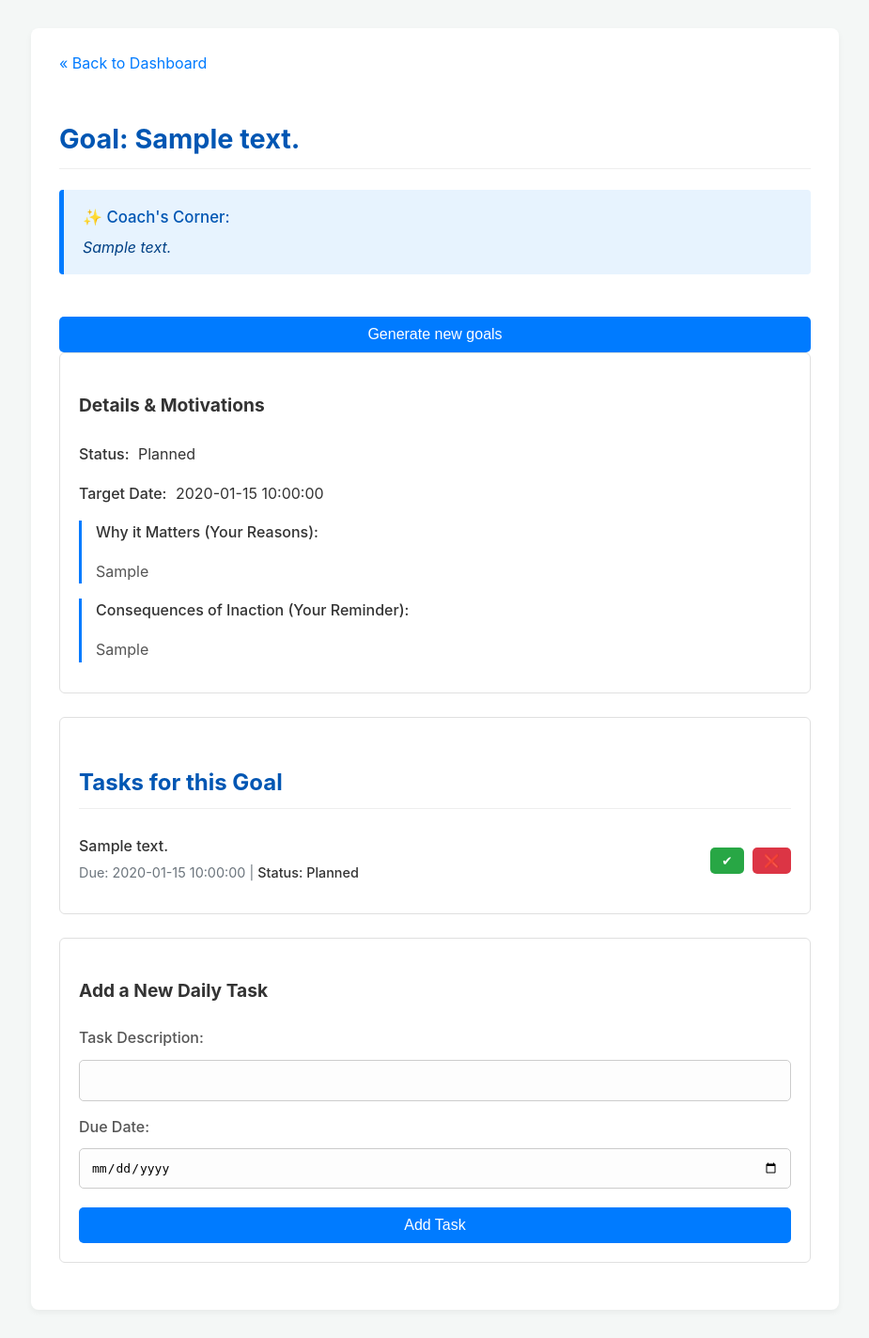
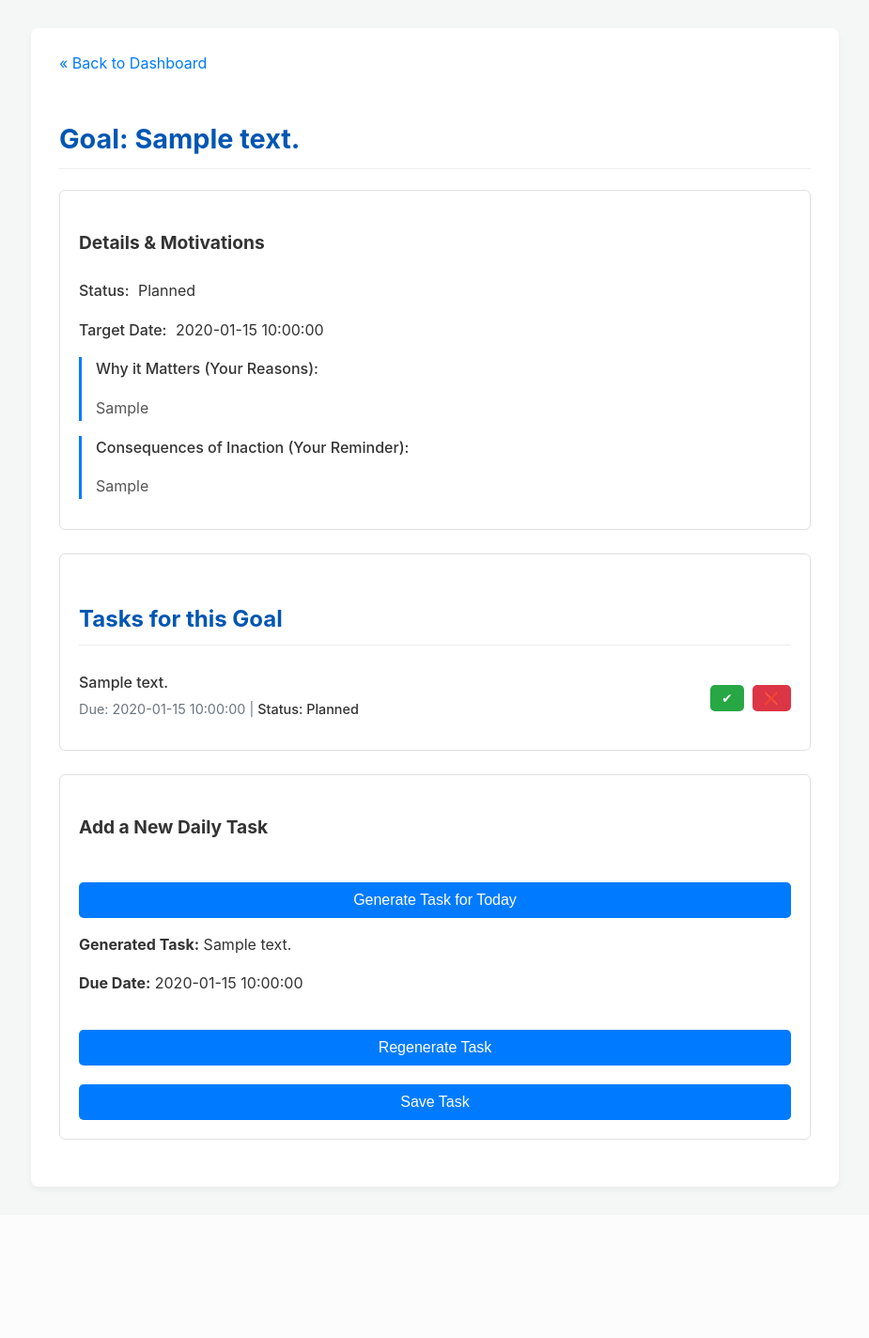
Before and after one commit to bhavani-mahalakshmi/habit-ai, a Flask app: template templates/goal_detail.html in a window 1280 px wide. Shown: the whole page at 94% size, without its empty margins (177-1102 px from the left). After the commit the page ends 1267 px from the top, so only its background shows below. Run offline with Flask 2, Linux system fonts and the light colour scheme; the template is opened without the code that fills it: most values are stand-ins (such as "Sample title", 1, 10 or a date in 2020).

Commit message:
need to update calling the ai model for generating new task

```diff
--- a/app.py
+++ b/app.py
@@ -27,7 +27,8 @@ if not GOOGLE_API_KEY:
     print("🔴 WARNING: GOOGLE_API_KEY environment variable not found. AI features will be disabled.")
 else:
     try:
-        genai.configure(api_key=GOOGLE_API_KEY)
+        # Removed the AI model configuration and call on app reload
+        # genai.configure(api_key=GOOGLE_API_KEY)
         GEMINI_CONFIGURED = True
         print("✅ Gemini API configured successfully.")
     except Exception as e:
@@ -149,75 +150,6 @@ def generate_gemini_message(prompt_text):
         # Uncomment the line below for a detailed stack trace in the console
         # print(traceback.format_exc())
         return f"AI Coach message unavailable (API Error: Please check server logs)."
-
-def generate_weekly_goals(last_week_goals):
-    """
-    Generates a list of goals for the week, either randomly or based on the last week's goals.
-    If last_week_goals is None, generates random goals.
-    If last_week_goals is a string, generates new goals based on it using Gemini.
-    """
-    goal_descriptions = []
-    try:
-        db = get_db()
-        if last_week_goals is None:
-            # Generate random goals
-            goal_descriptions = [
-                "Dedicate 30 minutes daily to learning a new skill.",
-                "Engage in a physical activity for at least 4 days this week.",
-                "Read for 20 minutes each day.",
-                "Practice meditation for 15 minutes daily.",
-                "Complete a personal project milestone.",
-            ]
-        else:
-            # Generate goals based on last_week_goals using Gemini
-            prompt = f"""
-            Act as a helpful personal coach.
-            The user's goals for last week were: "{last_week_goals}".
-            Generate 3 SMART (Specific, Measurable, Achievable, Relevant, Time-bound) goals for the user for this coming week, taking into account what they were working on last week.
-            Please only return a comma separated list of goals.
-            """
-            ai_response = generate_gemini_message(prompt)
-
-            # Check if the response is an error message
-            if "AI Coach message unavailable" in ai_response or "AI Coach message blocked" in ai_response:
-                flash(ai_response, "error")
-                return  # Exit if AI response is an error
-
-            goal_descriptions = [goal.strip() for goal in ai_response.split(',') if goal.strip()]
-
-            if not goal_descriptions:
-                print(f"🔴 ERROR: No goals generated from Gemini response: '{ai_response}'")
-                flash(f"Could not generate goals based on previous goals", "error")
-                return
-
-        # Inserts goals in db
-        db = get_db()
-
-        # Update the INSERT statement to include a default value for 'consequences_of_inaction'
-        for description in goal_descriptions:
-            db.execute(
-                "INSERT INTO goals (user_id, description, status, creation_date, positive_reasons, consequences_of_inaction) VALUES (?, ?, 'Active', CURRENT_TIMESTAMP, ?, ?)",
-                (DEFAULT_USER_ID, description, 'Default positive reasons', 'Default consequences of inaction')
-            )
-        db.commit()
-        print(f"✅ Weekly goals added to the database.")
-        flash("Weekly goals added successfully!", "success")
-    except sqlite3.Error as e:
-        print(f"🔴 ERROR adding weekly goals to the database: {e}")
-        return
-    except Exception as e:
-        print(f"🔴 ERROR generating weekly goals: {e}")
-        return
-
-@app.route('/generate_new_goals', methods=['POST'])
-def generate_new_goals_route():
-    """
-    Route for generating new goals based on last week's goals.
-    Receives last week's goals from a form and calls generate_weekly_goals.
-    """
-    last_week_goals = request.form.get('last_week_goals')
-    generate_weekly_goals(last_week_goals)
-    return redirect(url_for('index'))
 
 # --- Function to get last week's goals descriptions ---
 def get_last_week_goals_descriptions():
@@ -366,7 +298,8 @@ def goal_detail(goal_id):
 
                 Based ONLY on the information above, provide a short (1-2 sentences maximum) encouraging message to help this user stay motivated towards their goal today. Do not ask questions. Be positive and direct. Address the user ("You...").
                 """
-                ai_message = generate_gemini_message(prompt)
+                # ai_message = generate_gemini_message(prompt)
+                ai_message = "AI features are disabled."
             except Exception as e:
                  # Catch potential errors during prompt construction or the call itself
                  print(f"🔴 Error during AI message generation logic: {e}")
@@ -381,11 +314,8 @@ def goal_detail(goal_id):
     # Get today's date for the default due date input in the form
     today_date = datetime.date.today().isoformat()
 
-    # --- Add the result of get_last_week_goals_descriptions to the context ---
-    last_week_goals_description = get_last_week_goals_descriptions()
-
     # Pass all necessary variables to the template
-    return render_template('goal_detail.html', goal=goal, tasks=tasks, today_date=today_date, ai_message=ai_message, last_week_goals_description=last_week_goals_description)
+    return render_template('goal_detail.html', goal=goal, tasks=tasks, today_date=today_date, ai_message=ai_message)
 
 # app.py - PART 5: Task Action Routes & Main Execution
 # ==================================================
@@ -458,13 +388,6 @@ def mark_task_missed(task_id):
     else:
         return redirect(url_for('index'))
 
-# Generate the weekly goals to populate the db
-with app.app_context():
-    generate_weekly_goals(None)
-
-    # Test generate new goals with the last week goals
-    last_week_goals_description = get_last_week_goals_descriptions()
-    generate_weekly_goals(last_week_goals_description)
 @app.route('/task/<int:task_id>/reset', methods=['POST'])
 def reset_task_status(task_id):
     """Resets a task status back to Planned."""
@@ -497,6 +420,226 @@ def reset_task_status(task_id):
     else:
         return redirect(url_for('index'))
 
+@app.route('/generate_tasks', methods=['POST'])
+def generate_tasks():
+    """Generates 7 tasks for the next 7 days based on the goal description."""
+    db = get_db()
+    goal_id = request.form.get('goal_id')
+
+    if not goal_id:
+        flash("Goal ID is missing.", "error")
+        return redirect(url_for('index'))
+
+    try:
+        # Fetch the goal description
+        goal = db.execute("SELECT description FROM goals WHERE goal_id = ?", (goal_id,)).fetchone()
+        if not goal:
+            flash("Goal not found.", "error")
+            return redirect(url_for('index'))
+
+        goal_description = goal['description']
+
+        # Generate 7 tasks based on the goal description
+        tasks = [
+            f"{goal_description} - Task {i+1}" for i in range(7)
+        ]
+
+        # Insert tasks into the database
+        for i, task in enumerate(tasks):
+            due_date = (datetime.date.today() + datetime.timedelta(days=i)).isoformat()
+            db.execute(
+                "INSERT INTO tasks (goal_id, description, due_date, status) VALUES (?, ?, ?, 'Planned')",
+                (goal_id, task, due_date)
+            )
+        db.commit()
+
+        flash("7 tasks for the next 7 days have been generated successfully!", "success")
+    except sqlite3.Error as e:
+        flash(f"Database error: {e}", "error")
+    except Exception as e:
+        flash(f"An unexpected error occurred: {e}", "error")
+
+    return redirect(url_for('goal_detail', goal_id=goal_id))
+
+# Add a button to generate tasks until the coming Sunday
+@app.route('/generate_tasks_until_sunday', methods=['POST'])
+def generate_tasks_until_sunday():
+    """Generates tasks pertinent to the goal, one per day until the coming Sunday."""
+    db = get_db()
+    goal_id = request.form.get('goal_id')
+
+    if not goal_id:
+        flash("Goal ID is missing.", "error")
+        return redirect(url_for('index'))
+
+    try:
+        # Fetch the goal description
+        goal = db.execute("SELECT description FROM goals WHERE goal_id = ?", (goal_id,)).fetchone()
+        if not goal:
+            flash("Goal not found.", "error")
+            return redirect(url_for('index'))
+
+        goal_description = goal['description']
+
+        # Calculate the number of days until the coming Sunday
+        today = datetime.date.today()
+        days_until_sunday = (6 - today.weekday()) % 7
+
+        # Generate tasks for each day until Sunday
+        tasks = [
+            f"{goal_description} - Task for {today + datetime.timedelta(days=i)}"
+            for i in range(days_until_sunday + 1)
+        ]
+
+        # Insert tasks into the database
+        for i, task in enumerate(tasks):
+            due_date = (today + datetime.timedelta(days=i)).isoformat()
+            db.execute(
+                "INSERT INTO tasks (goal_id, description, due_date, status) VALUES (?, ?, ?, 'Planned')",
+                (goal_id, task, due_date)
+            )
+        db.commit()
+
+        flash("Tasks until the coming Sunday have been generated successfully!", "success")
+    except sqlite3.Error as e:
+        flash(f"Database error: {e}", "error")
+    except Exception as e:
+        flash(f"An unexpected error occurred: {e}", "error")
+
+    return redirect(url_for('goal_detail', goal_id=goal_id))
+
+@app.route('/generate_tasks_dialog', methods=['POST'])
+def generate_tasks_dialog():
+    """Generates tasks and returns them for display in a dialog box."""
+    db = get_db()
+    goal_id = request.form.get('goal_id')
+
+    if not goal_id:
+        return {"error": "Goal ID is missing."}, 400
+
+    try:
+        # Fetch the goal description
+        goal = db.execute("SELECT description FROM goals WHERE goal_id = ?", (goal_id,)).fetchone()
+        if not goal:
+            return {"error": "Goal not found."}, 404
+
+        goal_description = goal['description']
+
+        # Generate 7 tasks based on the goal description
+        tasks = [
+            {"id": i + 1, "description": f"{goal_description} - Task {i + 1}", "due_date": (datetime.date.today() + datetime.timedelta(days=i)).isoformat()}
+            for i in range(7)
+        ]
+
+        return {"tasks": tasks}, 200
+
+    except sqlite3.Error as e:
+        return {"error": f"Database error: {e}"}, 500
+    except Exception as e:
+        return {"error": f"An unexpected error occurred: {e}"}, 500
+
+@app.route('/regenerate_task', methods=['POST'])
+def regenerate_task():
+    """Regenerates a single task based on the goal description and context."""
+    db = get_db()
+    goal_id = request.form.get('goal_id')
+    task_id = request.form.get('task_id')
+
+    if not goal_id or not task_id:
+        return {"error": "Goal ID or Task ID is missing."}, 400
+
+    try:
+        # Fetch the goal description
+        goal = db.execute("SELECT description FROM goals WHERE goal_id = ?", (goal_id,)).fetchone()
+        if not goal:
+            return {"error": "Goal not found."}, 404
+
+        goal_description = goal['description']
+
+        # Regenerate the task description
+        regenerated_task = {
+            "id": task_id,
+            "description": f"{goal_description} - Regenerated Task {task_id}",
+            "due_date": (datetime.date.today() + datetime.timedelta(days=int(task_id) - 1)).isoformat()
+        }
+
+        return {"task": regenerated_task}, 200
+
+    except sqlite3.Error as e:
+        return {"error": f"Database error: {e}"}, 500
+    except Exception as e:
+        return {"error": f"An unexpected error occurred: {e}"}, 500
+
+@app.route('/save_tasks', methods=['POST'])
+def save_tasks():
+    """Saves the generated tasks to the database."""
+    db = get_db()
+    goal_id = request.form.get('goal_id')
+    tasks = request.json.get('tasks')
+
+    if not goal_id or not tasks:
+        return {"error": "Goal ID or tasks are missing."}, 400
+
+    try:
+        # Insert tasks into the database
+        for task in tasks:
+            db.execute(
+                "INSERT INTO tasks (goal_id, description, due_date, status) VALUES (?, ?, ?, 'Planned')",
+                (goal_id, task['description'], task['due_date'])
+            )
+        db.commit()
+
+        return {"message": "Tasks saved successfully!"}, 200
+
+    except sqlite3.Error as e:
+        return {"error": f"Database error: {e}"}, 500
+    except Exception as e:
+        return {"error": f"An unexpected error occurred: {e}"}, 500
+
+@app.route('/generate_task_for_today', methods=['POST'])
+def generate_task_for_today():
+    """Generates a task for today based on the goal and progress so far."""
+    db = get_db()
+    goal_id = request.form.get('goal_id')
+
+    if not goal_id:
+        flash("Goal ID is missing.", "error")
+        return redirect(url_for('index'))
+
+    try:
+        # Fetch the goal description
+        goal = db.execute("SELECT description FROM goals WHERE goal_id = ?", (goal_id,)).fetchone()
+        if not goal:
+            flash("Goal not found.", "error")
+            return redirect(url_for('index'))
+
+        goal_description = goal['description']
+
+        # Check progress so far (e.g., completed tasks)
+        completed_tasks = db.execute(
+            "SELECT COUNT(*) as count FROM tasks WHERE goal_id = ? AND status = 'Completed'",
+            (goal_id,)
+        ).fetchone()['count']
+
+        # Generate a task description dynamically
+        task_description = f"Based on your goal '{goal_description}', what specific task would you like to focus on today?"
+
+        # Insert the task for today
+        today_date = datetime.date.today().isoformat()
+        db.execute(
+            "INSERT INTO tasks (goal_id, description, due_date, status) VALUES (?, ?, ?, 'Planned')",
+            (goal_id, task_description, today_date)
+        )
+        db.commit()
+
+        flash("Task for today has been generated successfully! Please review and update it as needed.", "success")
+    except sqlite3.Error as e:
+        flash(f"Database error: {e}", "error")
+    except Exception as e:
+        flash(f"An unexpected error occurred: {e}", "error")
+
+    return redirect(url_for('goal_detail', goal_id=goal_id))
+
 # --- Main execution ---
 if __name__ == '__main__':
     print("Starting Flask application...")
--- a/templates/goal_detail.html
+++ b/templates/goal_detail.html
@@ -60,27 +60,6 @@
         .task-actions .btn-reset { background-color: #ffc107; color: #333; border-color: #e0a800;}
         .task-actions .btn-reset:hover { background-color: #e0a800; }
 
-        /* Style for AI coach message box */
-        .ai-coach-message {
-            background-color: #e7f3fe; /* Light blue background */
-            border-left: 5px solid #007bff; /* Blue accent border */
-            padding: 15px 20px;
-            margin-top: 20px;
-            margin-bottom: 25px;
-            border-radius: 4px;
-            font-style: italic;
-            color: #004085; /* Darker blue text */
-            line-height: 1.7;
-        }
-        .ai-coach-message strong {
-            font-style: normal; /* Make the title not italic */
-            display: block;
-            margin-bottom: 5px;
-            color: #0056b3; /* Match heading color */
-            font-weight: 500;
-            font-size: 1.05em;
-        }
-
         /* Flash messages styling */
         .flash { padding: 1rem; margin-bottom: 1.5rem; border: 1px solid transparent; border-radius: .25rem; font-size: 1rem; }
         .flash.success { color: #0f5132; background-color: #d1e7dd; border-color: #badbcc; }
@@ -104,20 +83,6 @@
 
         {% if goal %}
             <h1>Goal: {{ goal['description'] }}</h1>
-
-            <!-- AI Coach Message Section -->
-            {% if ai_message %}
-            <div class="ai-coach-message">
-                <strong>✨ Coach's Corner:</strong>
-                {{ ai_message }}
-            </div>
-            {% endif %}
-            <!-- End AI Coach Message Section -->
-             <!-- Form to generate new goals based on previous goals -->
-            <form method="POST" action="/generate_new_goals">
-                <input type="hidden" name="last_week_goals" value="{{ last_week_goals_description }}">
-                <button type="submit">Generate new goals</button>
-            </form>
 
             <!-- Goal Details Section -->
             <div class="goal-details">
@@ -174,17 +139,32 @@
             <!-- Add Task Form Section -->
             <div class="add-task-form">
                <h3>Add a New Daily Task</h3>
-                <form method="post" action="{{ url_for('goal_detail', goal_id=goal['goal_id']) }}"> {# Form POSTs to the current page to add task #}
-                    <div>
-                        <label for="task_description">Task Description:</label>
-                        <input type="text" id="task_description" name="task_description" required>
-                    </div>
-                    <div>
-                        <label for="task_due_date">Due Date:</label>
-                        <input type="date" id="task_due_date" name="task_due_date" value="{{ today_date }}" required>
-                    </div>
-                    <button type="submit">Add Task</button>
+                <form method="post" action="/generate_task_for_today" id="generate-task-form"> {# Form POSTs to generate a task for today #}
+                    <input type="hidden" name="goal_id" value="{{ goal['goal_id'] }}"> {# Pass the goal ID #}
+                    <button type="submit">Generate Task for Today</button>
                 </form>
+
+                <!-- Display the generated task -->
+                <div id="generated-task" style="margin-top: 15px;">
+                    {% if generated_task %}
+                        <p><strong>Generated Task:</strong> {{ generated_task['description'] }}</p>
+                        <p><strong>Due Date:</strong> {{ generated_task['due_date'] }}</p>
+
+                        <!-- Regenerate Task Button -->
+                        <form method="post" action="/regenerate_task" id="regenerate-task-form">
+                            <input type="hidden" name="goal_id" value="{{ goal['goal_id'] }}">
+                            <input type="hidden" name="task_id" value="{{ generated_task['id'] }}">
+                            <button type="submit">Regenerate Task</button>
+                        </form>
+
+                        <!-- Save Task Button -->
+                        <form method="post" action="/save_tasks" id="save-task-form">
+                            <input type="hidden" name="goal_id" value="{{ goal['goal_id'] }}">
+                            <input type="hidden" name="tasks" value='[{"description": "{{ generated_task['description'] }}", "due_date": "{{ generated_task['due_date'] }}"}]'>
+                            <button type="submit">Save Task</button>
+                        </form>
+                    {% endif %}
+                </div>
             </div>
 
         {% else %}
```
Also changed, not shown: templates/index.html (+0 -7 lines), coach_agent.db.
